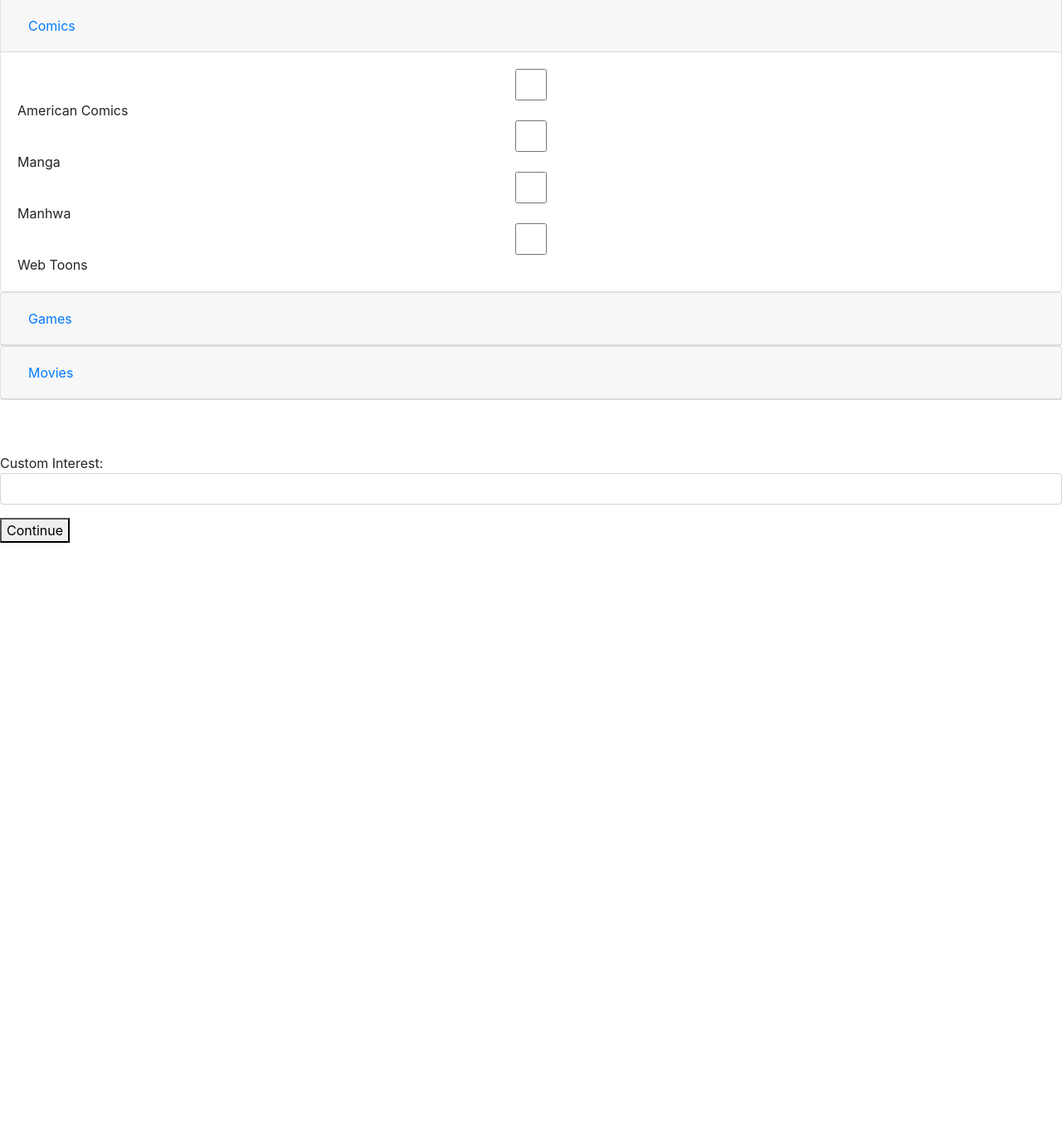
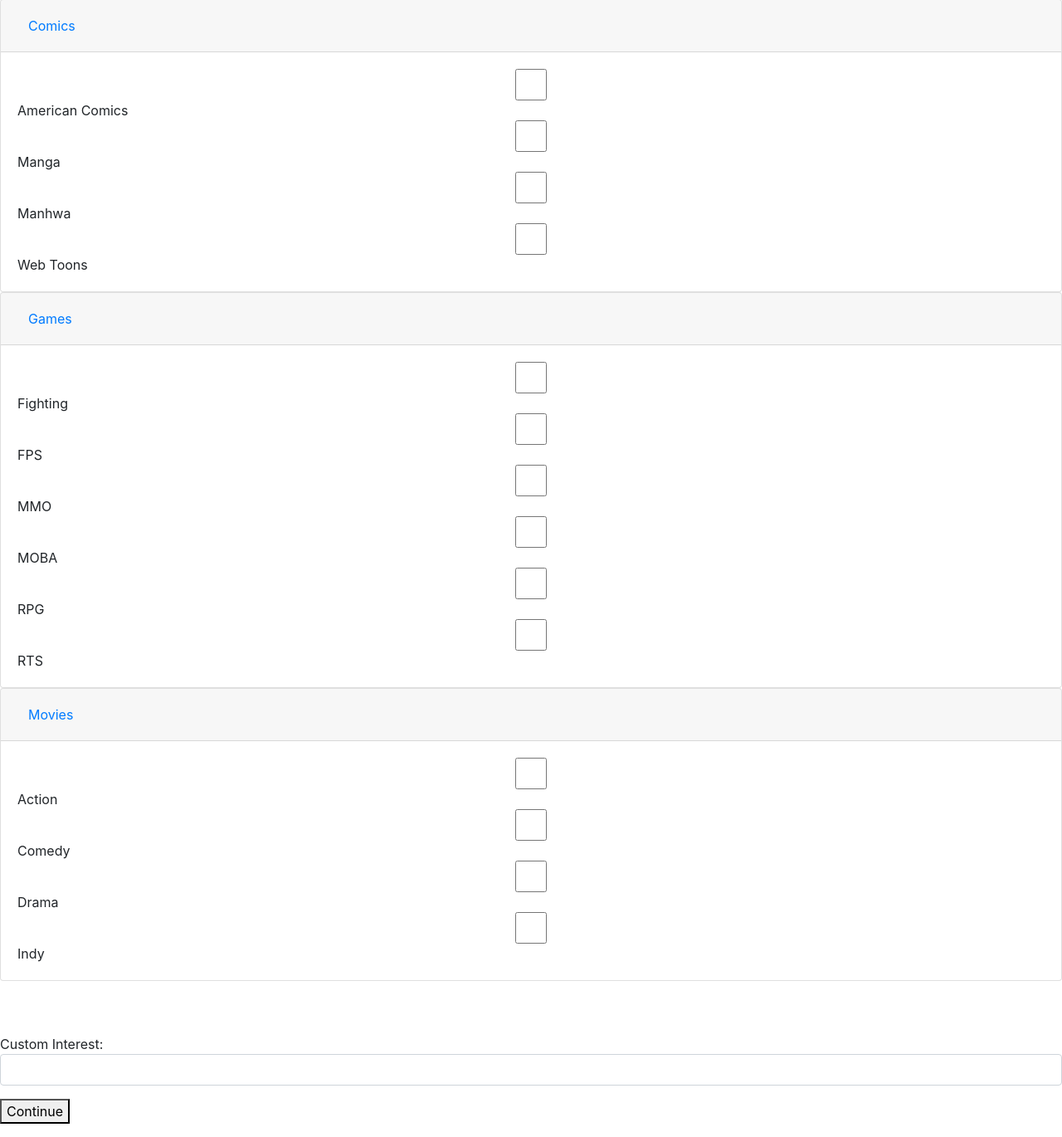
Before and after one commit to JasonKirn/CST438FinalProjectTeam5, a Flask app: page /editprofile in a window 1280 px wide. Shown: the part 900-2270 px from the top of the page at 83% size. Before the commit the page ends 1554 px from the top, so only its background shows below. Run offline with Flask 2, Linux system fonts and the light colour scheme; some libraries are stand-ins or nearby versions.

Commit message:
updated editProfile page.

```diff
--- a/webApp/templates/editProfile.html
+++ b/webApp/templates/editProfile.html
@@ -101,7 +101,7 @@
         </button>
                             </h5>
                         </div>
-                        <div id="collapseThree" class="collapse" aria-labelledby="headingThree" data-parent="#accordion">
+                        <div id="collapseThree" class="collapse show" aria-labelledby="headingThree" data-parent="#accordion">
                             <div class="card-body">
                                 <input type="checkbox" class="form-control" name="interest9" value="fighting"> Fighting<br>
                                 <input type="checkbox" class="form-control" name="interest10" value="fps"> FPS<br>
@@ -120,7 +120,7 @@
         </button>
                             </h5>
                         </div>
-                        <div id="collapseFour" class="collapse" aria-labelledby="headingFour" data-parent="#accordion">
+                        <div id="collapseFour" class="collapse show" aria-labelledby="headingFour" data-parent="#accordion">
                             <div class="card-body">
                                 <input type="checkbox" class="form-control" name="interest15" value="action"> Action<br>
                                 <input type="checkbox" class="form-control" name="interest16" value="comedy"> Comedy<br>
```
